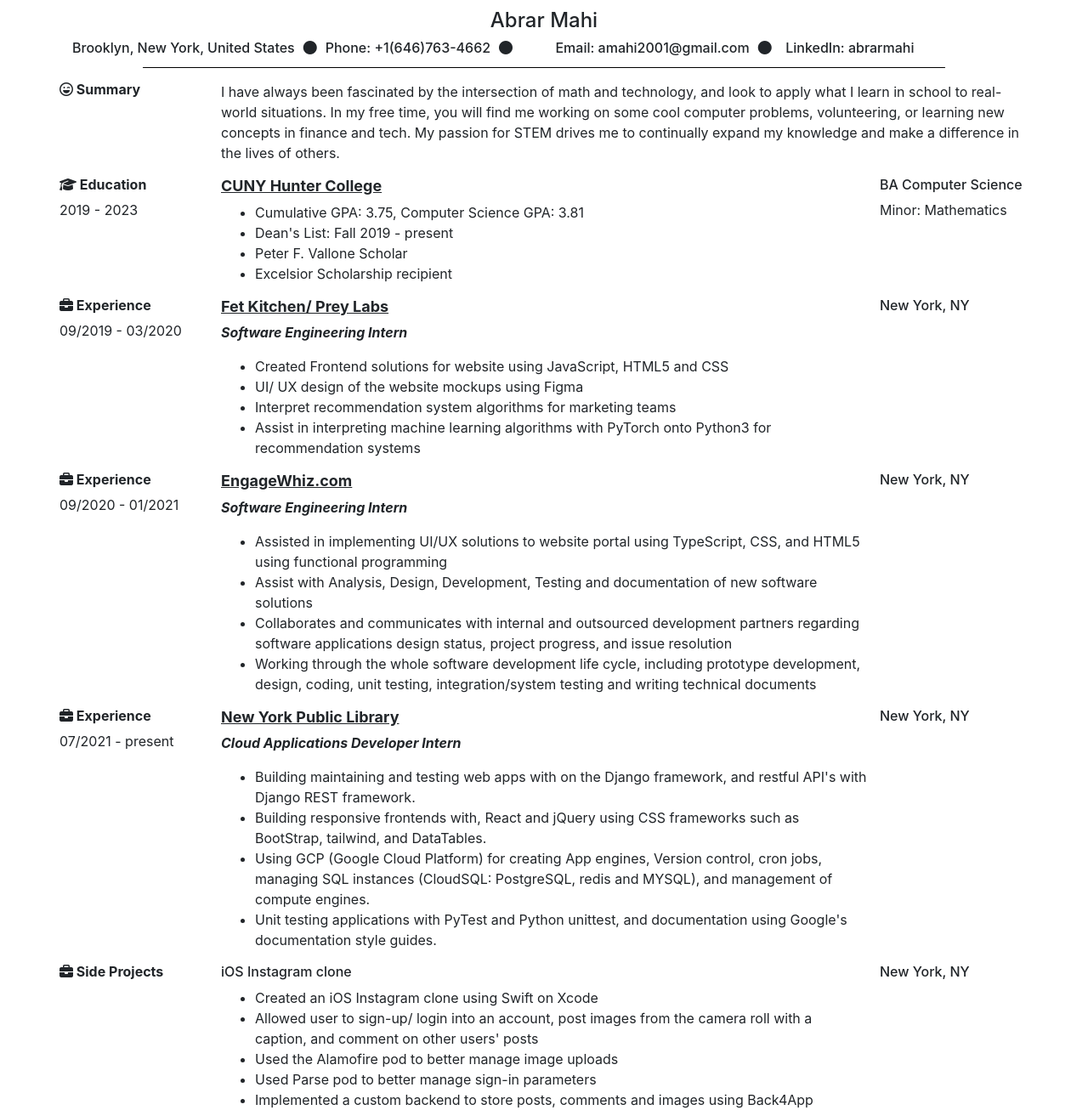
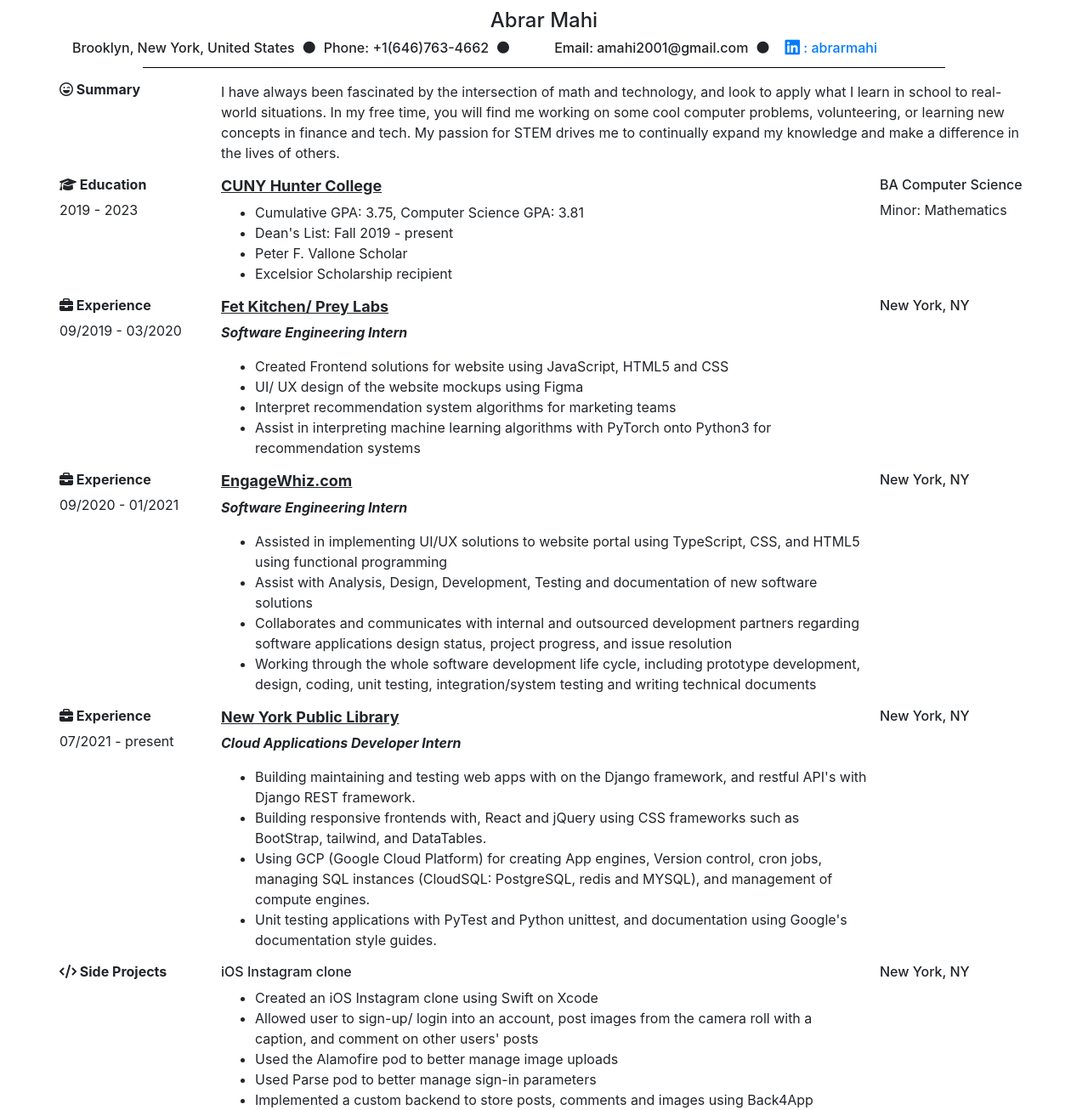
Before and after one commit to amahi2001/Resume, a plain HTML site: page cv.html in a window 1280 px wide. Shown: the whole page at 85% size. Drawn offline with nearby package versions, Linux system fonts and the light colour scheme.

Commit message:
added linkedin Icon with url

```diff
--- a/cv.html
+++ b/cv.html
@@ -49,23 +49,23 @@
         <div class="row justify-content-center no-gutters" id="info-heading">
             <div class="col">
                 <h6>
-                    Brooklyn, New York, United States<i id="seperator" class="fa-solid fa-circle"></i>
+                    Brooklyn, New York, United States<i id="seperator" class="fa-solid fa-circle fa-sm"></i>
                 </h6>
             </div>
 
             <div class="col">
                 <h6>
-                    Phone: +1(646)763-4662<i id="seperator" class="fa-solid fa-circle"></i>
+                    Phone: +1(646)763-4662<i id="seperator" class="fa-solid fa-circle fa-sm"></i>
                 </h6>
             </div>
             <div class="col">
                 <h6>
-                    Email: amahi2001@gmail.com<i id="seperator" class="fa-solid fa-circle"></i>
+                    Email: amahi2001@gmail.com<i id="seperator" class="fa-solid fa-circle fa-sm"></i>
                 </h6>
             </div>
 
             <div class="col">
-                <h6>LinkedIn: abrarmahi</h6>
+                <h6><a href="https://www.linkedin.com/in/abrarmahi/"><i class="fa-brands fa-linkedin fa-lg" ></i> : abrarmahi</a></h6>
             </div>
         </div>
         <hr />
@@ -228,7 +228,7 @@
         <div class="row">
             <div class="col-md-2">
                 <div class="row">
-                    <h6 id="Section"><i class="fa-solid fa-briefcase"></i> Side Projects</h6>
+                    <h6 id="Section"><i class="fa-solid fa-code"></i> Side Projects</h6>
                 </div>
             </div>
             <div class="col-md-8">
```
